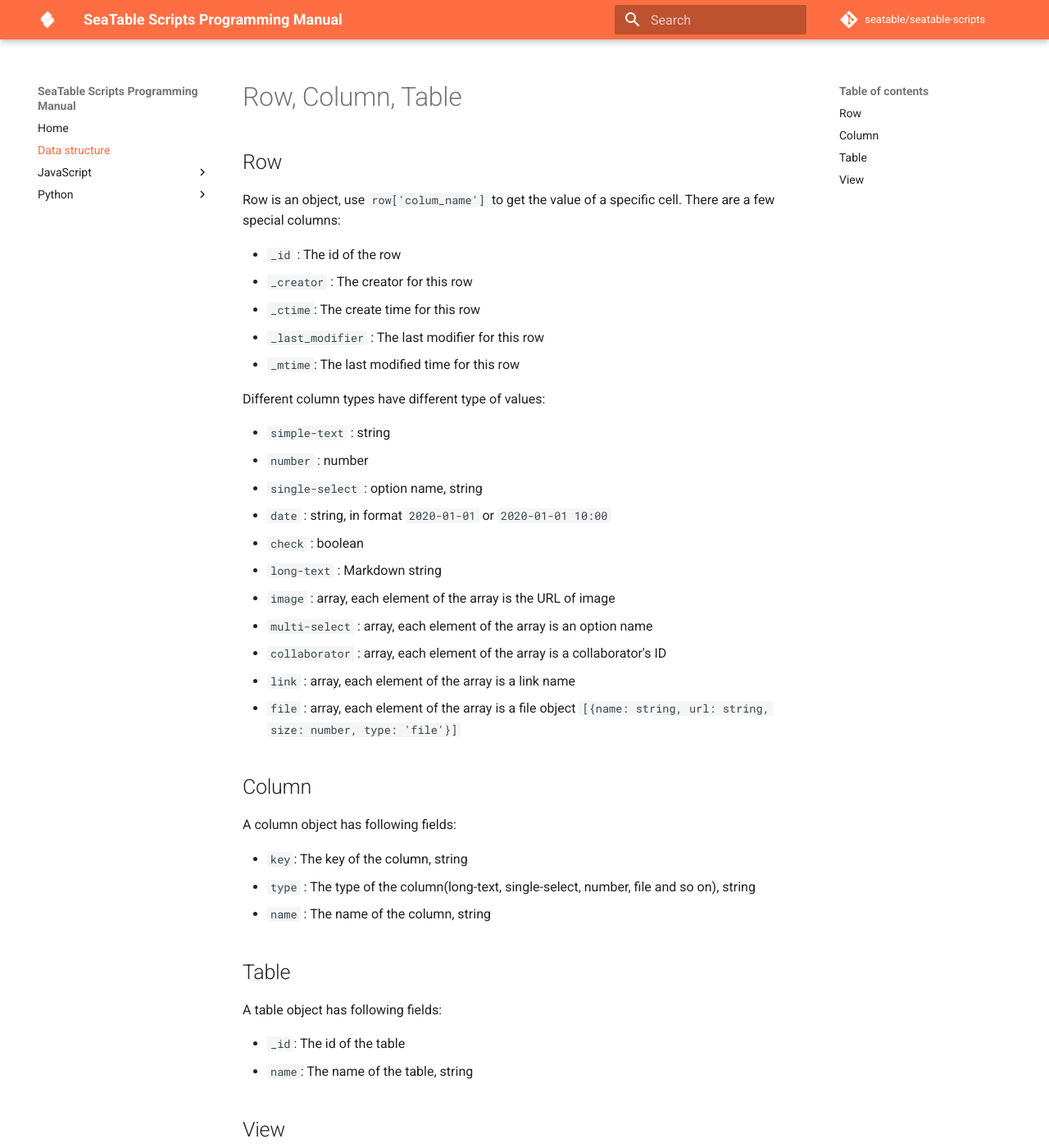
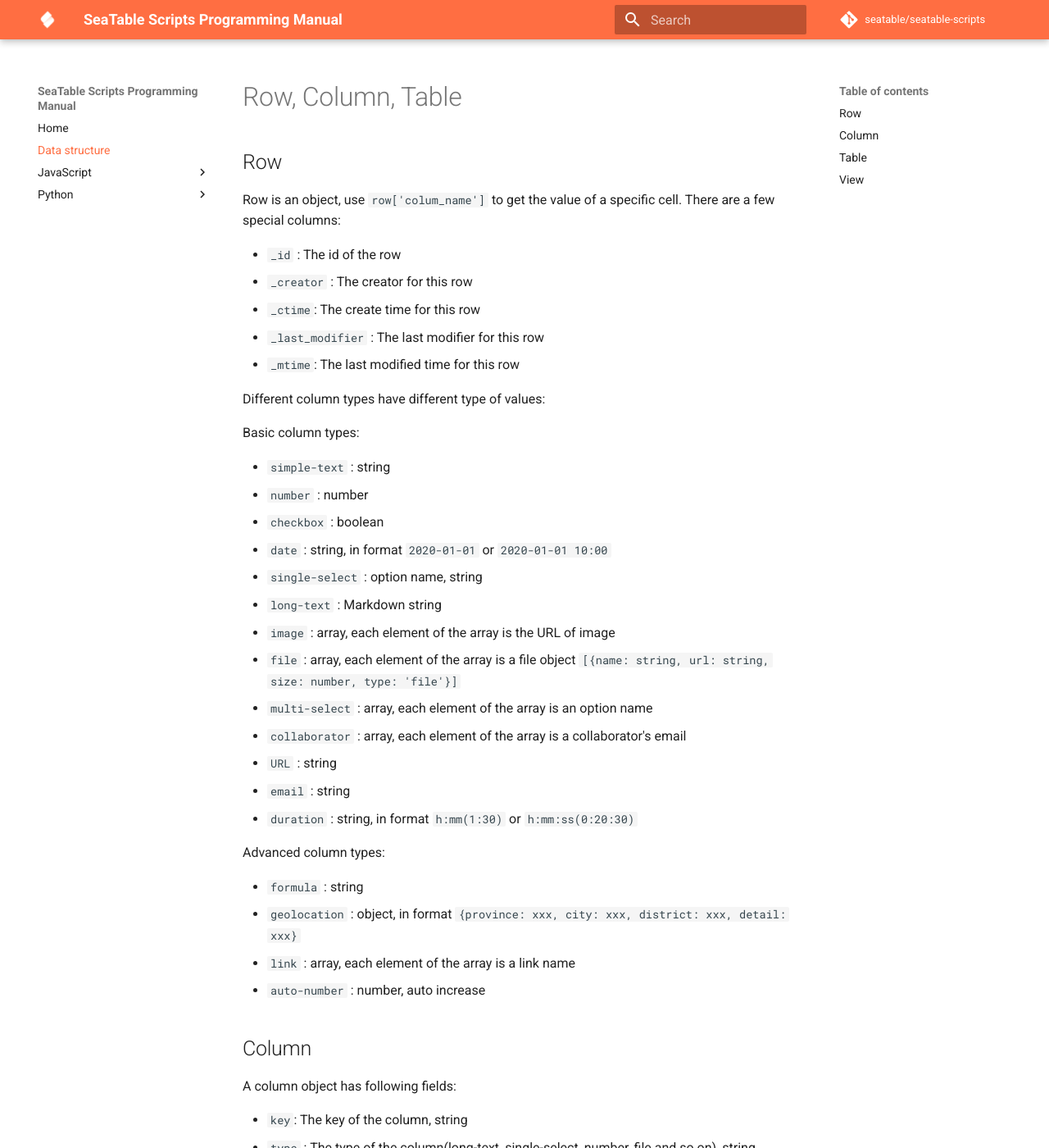
Before and after one commit to seatable/seatable-scripts, an MkDocs documentation site: the page built from manual/data-structure.md, in a window 1280 px wide and 1400 px high. Shown: the whole window at 82% size. Built offline with MkDocs 1.6.1 and Material for MkDocs 9.7.7, drawn with Linux system fonts in a browser that asks for light colours; comment, search, counter and statistics services are not loaded.

Commit message:
add new column type

```diff
--- a/manual/data-structure.md
+++ b/manual/data-structure.md
@@ -12,17 +12,28 @@
 
 Different column types have different type of values:
 
+Basic column types:
+
 * `simple-text` : string
 * `number` : number
+* `checkbox` : boolean
+* `date` : string, in format `2020-01-01` or `2020-01-01 10:00`
 * `single-select` : option name, string
-* `date` : string, in format `2020-01-01` or `2020-01-01 10:00`
-* `check` : boolean
 * `long-text` : Markdown string
 * `image` : array, each element of the array is the URL of image
+* `file` : array, each element of the array is a file object  `[{name: string, url: string, size: number, type: 'file'}]`
 * `multi-select` : array, each element of the array is an option name
-* `collaborator` : array, each element of the array is a collaborator's ID
+* `collaborator` : array, each element of the array is a collaborator's email
+* `URL` : string
+* `email` :  string
+* `duration` : string, in format `h:mm(1:30)` or `h:mm:ss(0:20:30)`
+
+Advanced column types:
+
+* `formula` : string
+* `geolocation` : object, in format `{province: xxx, city: xxx, district: xxx, detail: xxx}`
 * `link` : array, each element of the array is a link name
-* `file` : array, each element of the array is a file object  `[{name: string, url: string, size: number, type: 'file'}]`
+* `auto-number` : number, auto increase
 
 ## Column
 
```
